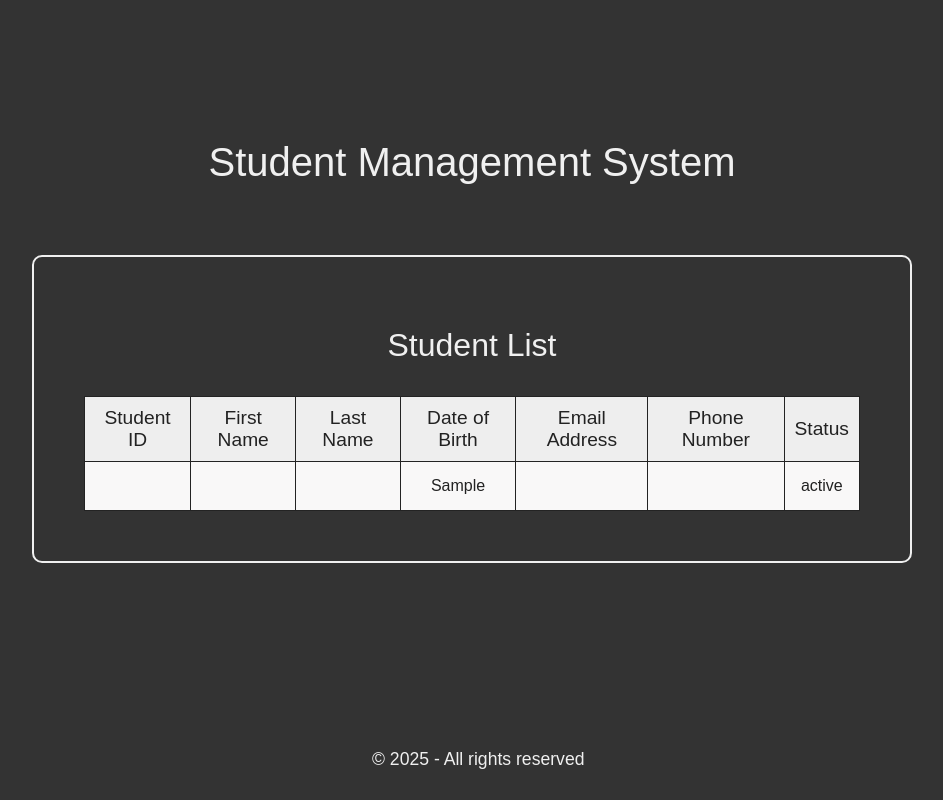
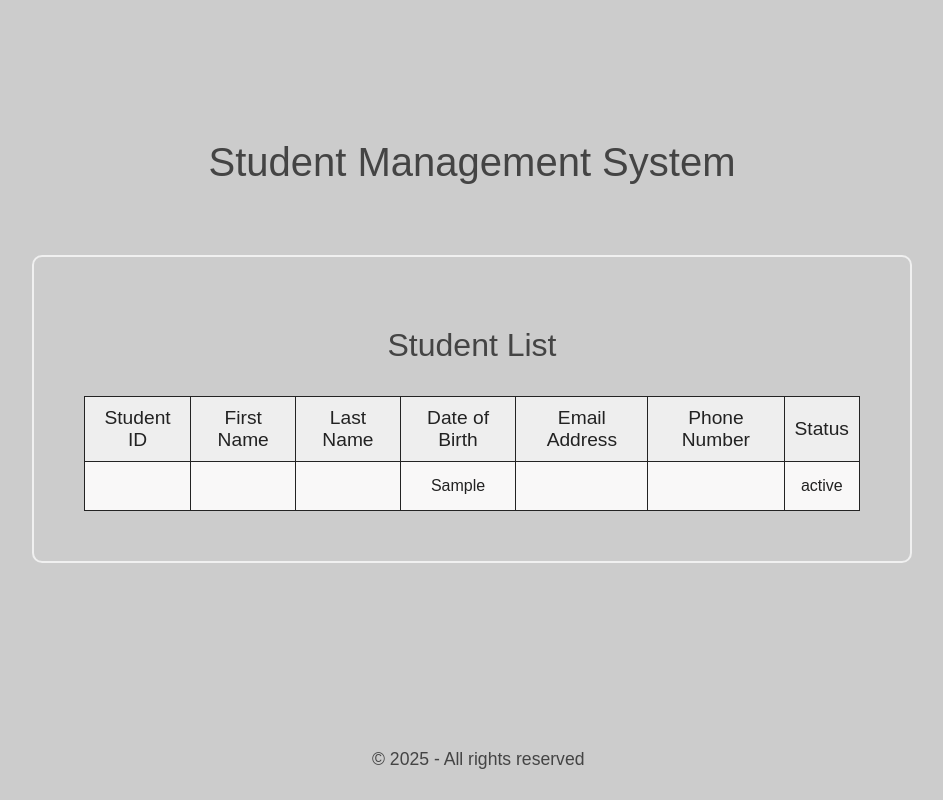
Before and after one commit to rubymattu/PHPAssignment1, a PHP site: page / in a window 1280 px wide. Shown: the whole page, without its empty margins (168-1111 px from the left). Run offline with PHP 8.4, Linux system fonts and the light colour scheme; tables that the repository leaves empty or names only in its code hold one stand-in row (values such as "Sample post"); data that the repository does not hold is empty.

Commit message:
Edited main.css

```diff
--- a/css/main.css
+++ b/css/main.css
@@ -6,8 +6,8 @@
 }
 body {
   font-family: 'Poppins', sans-serif;
-  background: #333;
-  color: #f0f0f0;
+  background: #ccc;
+  color: #444;
   text-align: center;
   padding: 100px 200px;
 }
@@ -55,7 +55,7 @@ body {
         color: #222;
       }
     main > p > a {
-      color: #f0f0f0;
+      color: #fff;
     }
   h3 {
     font-size: 1.1rem;
```
